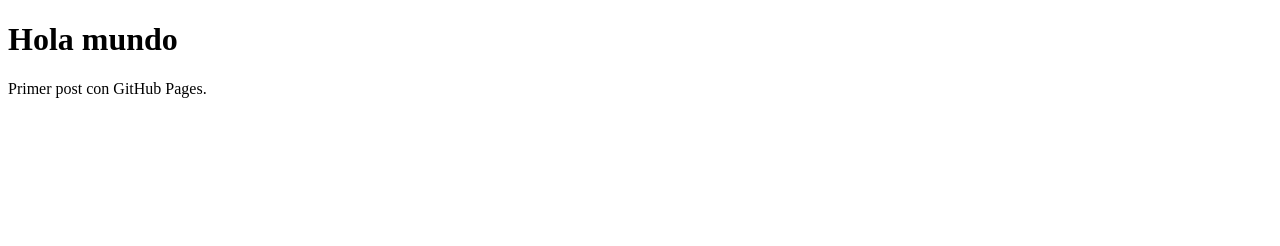
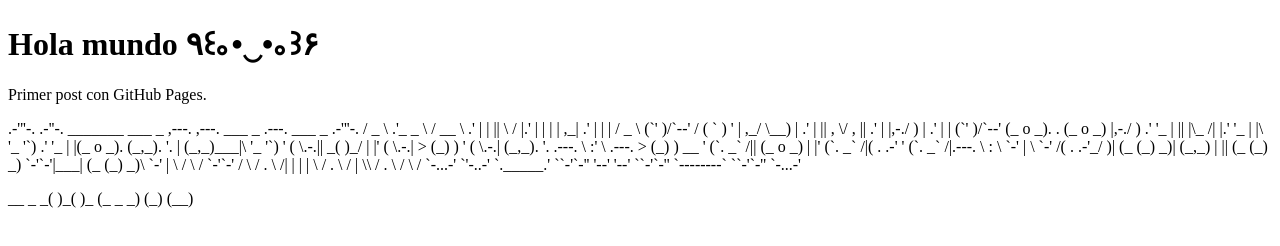
Before and after one commit to la-lluvia/secumulus, a plain HTML site: page index.html in a window 1280 px wide. Drawn offline with Linux system fonts and the light colour scheme.

Commit message:
Update index.html

```diff
--- a/index.html
+++ b/index.html
@@ -1,7 +1,28 @@
 <!DOCTYPE html>
 <html>
 <body>
-<h1>Hola mundo</h1>
-<p>Primer post con GitHub Pages.</p>
+<h1>Hola mundo ٩꒰｡•‿•｡꒱۶</h1>
+<p>Primer post con GitHub Pages.</p><p>
+<p>
+   .-'''-.     .-''-.      _______     ___    _ ,---.    ,---.  ___    _   .---.      ___    _    .-'''-.
+  / _     \  .'_ _   \    /   __  \  .'   |  | ||    \  /    |.'   |  | |  | ,_|    .'   |  | |  / _     \
+ (`' )/`--' / ( ` )   '  | ,_/  \__) |   .'  | ||  ,  \/  ,  ||   .'  | |,-./  )    |   .'  | | (`' )/`--'
+(_ o _).   . (_ o _)  |,-./  )       .'  '_  | ||  |\_   /|  |.'  '_  | |\  '_ '`)  .'  '_  | |(_ o _).
+ (_,_). '. |  (_,_)___|\  '_ '`)     '   ( \.-.||  _( )_/ |  |'   ( \.-.| > (_)  )  '   ( \.-.| (_,_). '.
+.---.  \  :'  \   .---. > (_)  )  __ ' (`. _` /|| (_ o _) |  |' (`. _` /|(  .  .-'  ' (`. _` /|.---.  \  :
+\    `-'  | \  `-'    /(  .  .-'_/  )| (_ (_) _)|  (_,_)  |  || (_ (_) _) `-'`-'|___| (_ (_) _)\    `-'  |
+ \       /   \       /  `-'`-'     /  \ /  . \ /|  |      |  | \ /  . \ /  |        \\ /  . \ / \       /
+  `-...-'     `'-..-'     `._____.'    ``-'`-'' '--'      '--'  ``-'`-''   `--------` ``-'`-''   `-...-'
+    </p>      <p>
+
+
+<p>
+   __   _
+ _(  )_( )_
+(_   _    _)
+  (_) (__)
+
+
+</p>
 </body>
 </html>
```
